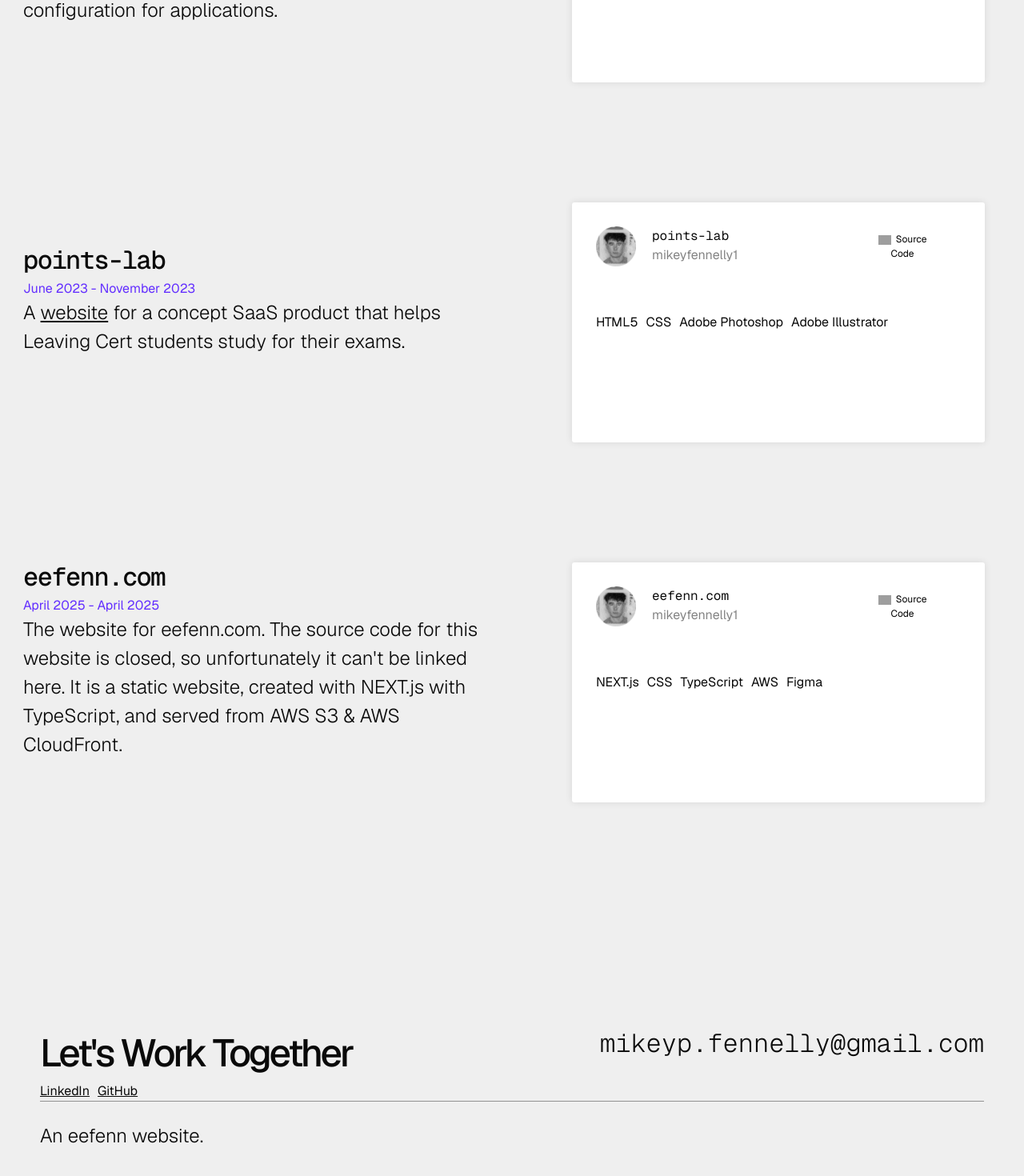
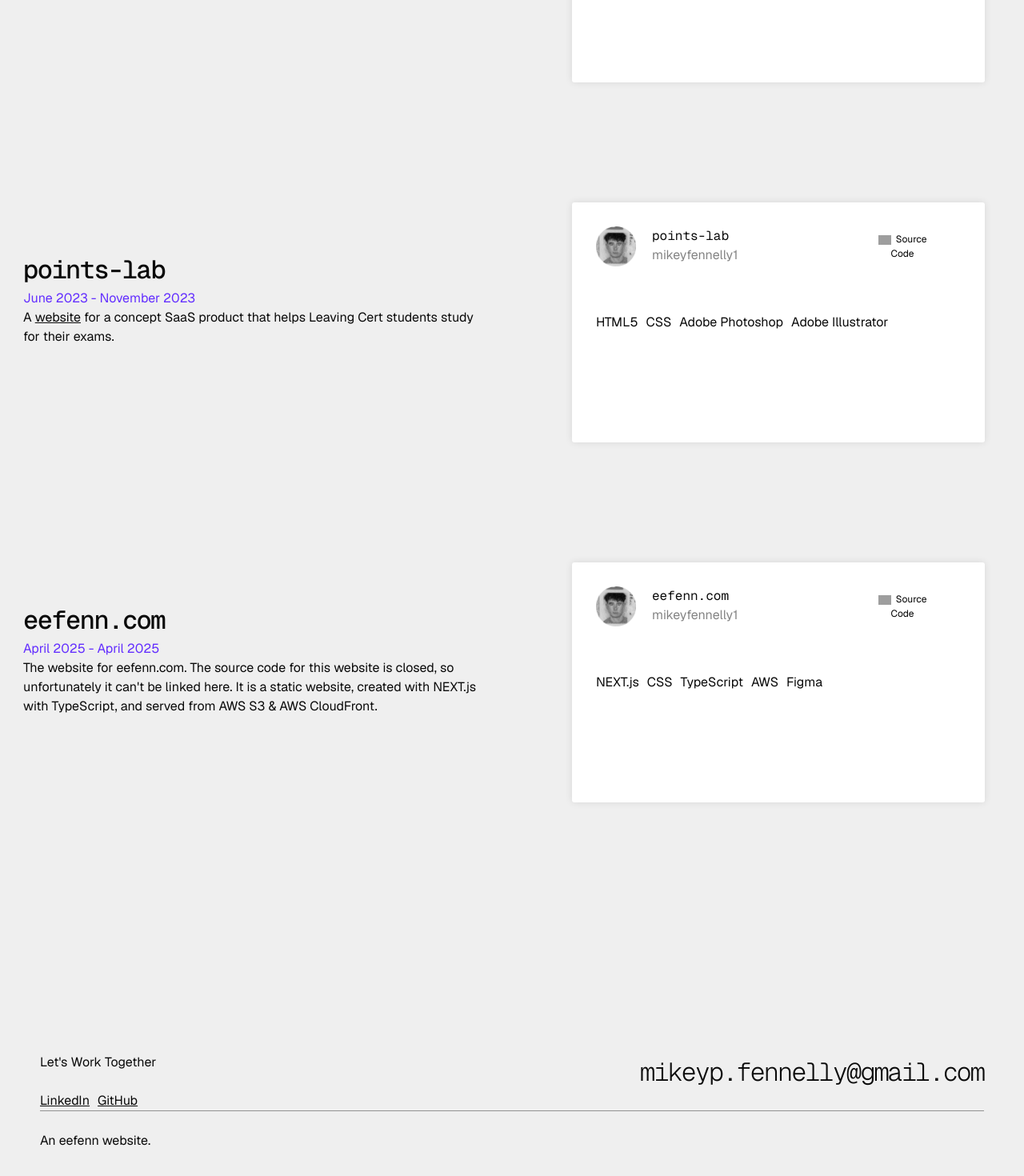
Before and after one commit to mikeyfennelly1/mfennelly.dev, a Next.js app: page /product in a window 1280 px wide. Shown: the part 626-2096 px from the top of the page at 80% size. Built offline with nearby package versions, Linux system fonts and the light colour scheme; grey boxes are pictures that could not be loaded.

Commit message:
refactor(globals.css): typography changes
refactor(globals.css): add tailwindcss/typography plugin

refactor(globals.css): letter spacing on h2 from -3 to -2

refactor(globals.css): letter spacing on h3 -2px

```diff
--- a/src/app/globals.css
+++ b/src/app/globals.css
@@ -1,5 +1,6 @@
 @import "tailwindcss";
 @import "tw-animate-css";
+@plugin "@tailwindcss/typography";
 
 @custom-variant dark (&:is(.dark *));
 
@@ -129,7 +130,11 @@ body {
   overflow-x: hidden;
 }
 
-h1 {
+.underline {
+  text-decoration: underline;
+}
+
+section > h1 {
   font-size: 3rem;
   font-weight: 500;
   letter-spacing: -3px;
@@ -145,7 +150,7 @@ h1 {
 h2 {
   font-size: 2.5rem;
   font-weight: 500;
-  letter-spacing: -3px;
+  letter-spacing: -2px;
 }
 
 .condense {
@@ -159,6 +164,7 @@ h2 {
 h3 {
   font-size: 2rem;
   font-weight: 500;
+  letter-spacing: -2px;
 }
 
 .invert-colors {
@@ -170,7 +176,7 @@ h3 {
   color: #D2B48C;
 }
 
-p {
+section > p {
   font-size: 1.5rem;
   font-weight: 300;
 }
```
